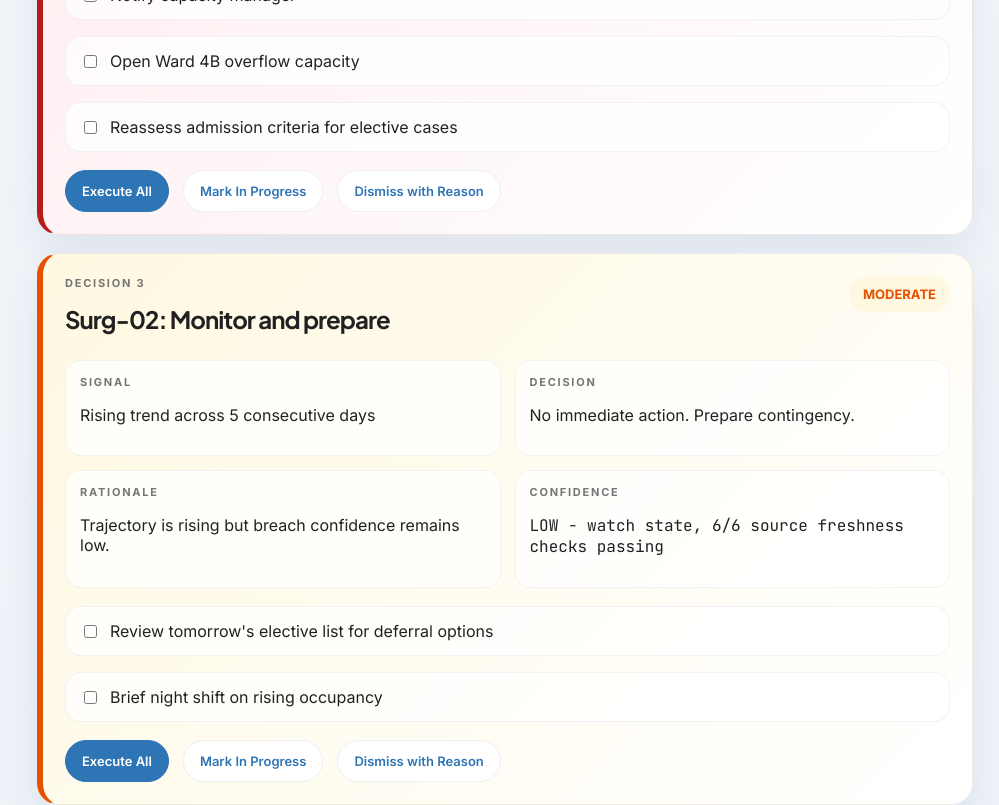
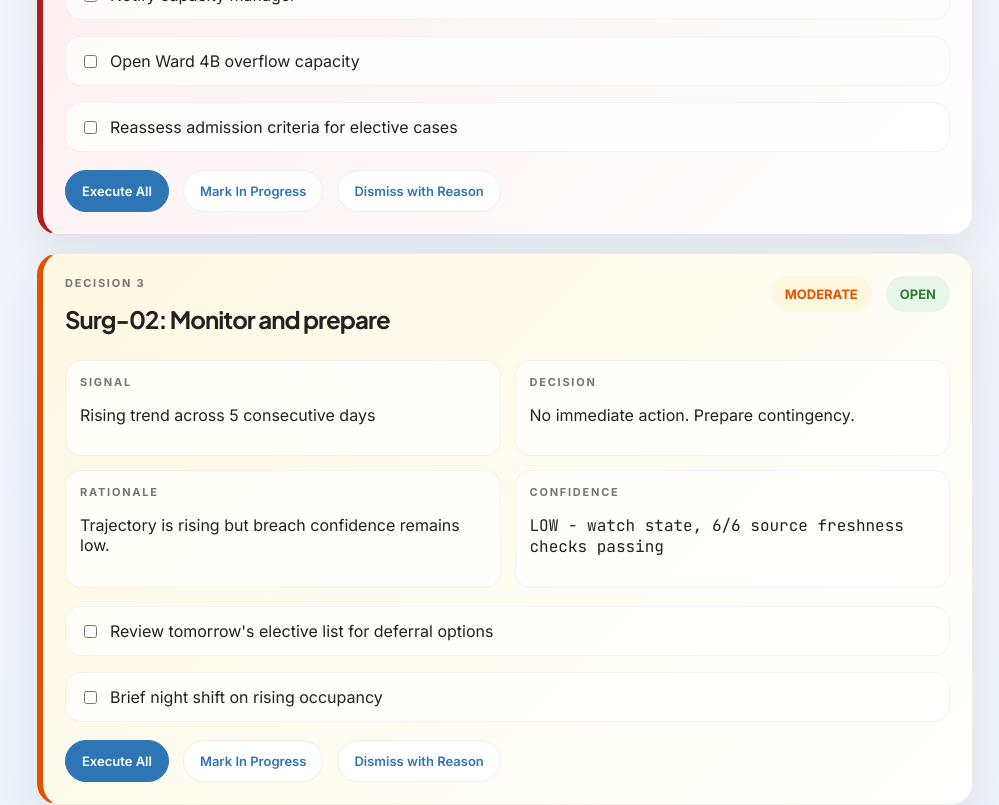
Before and after one commit to maraqa1/opencare-platform, a Next.js app in the folder apps/portal/: page /use-cases/bed-pressure/decisions in a window 1280 px wide. Shown: the part 1791-2596 px from the top of the page, without its empty margins (281-1280 px from the left). Built offline with nearby package versions, Linux system fonts and the light colour scheme.

Commit message:
Phase 4b: Wire decision card actions

```diff
--- a/apps/portal/app/use-cases/bed-pressure/decisions/page.tsx
+++ b/apps/portal/app/use-cases/bed-pressure/decisions/page.tsx
@@ -1,3 +1,4 @@
+import { DecisionCards } from "@/components/DecisionCards";
 import { PageFrame } from "@/components/page-frame";
 import { UseCaseWorkspace } from "@/components/UseCaseWorkspace";
 import { decisionQueue, resolvedDecisions } from "@/lib/use-cases";
@@ -22,67 +23,7 @@ export default function BedPressureDecisionsPage() {
           </div>
         </section>
 
-        <section className="decision-stack">
-          {decisionQueue.map((decision, index) => (
-            <article className={`decision-card ${decision.tone}`} key={decision.title}>
-              <div className="panel-header">
-                <div>
-                  <p className="eyebrow">Decision {index + 1}</p>
-                  <h3>{decision.ward}: {decision.title}</h3>
-                </div>
-                <span className={`summary-badge ${decision.tone === "critical" ? "critical" : "warning"}`}>
-                  {decision.urgency}
-                </span>
-              </div>
-              <div className="decision-grid">
-                <div>
-                  <p className="eyebrow">Signal</p>
-                  <p>{decision.signal}</p>
-                </div>
-                <div>
-                  <p className="eyebrow">Decision</p>
-                  <p>{decision.decision}</p>
-                </div>
-                <div>
-                  <p className="eyebrow">Rationale</p>
-                  <p>{decision.rationale}</p>
-                </div>
-                <div>
-                  <p className="eyebrow">Confidence</p>
-                  <p className="mono">{decision.confidence}</p>
-                </div>
-              </div>
-              <div className="action-list">
-                {decision.actions.map((action) => (
-                  <label className="action-check" key={action}>
-                    <input type="checkbox" />
-                    <span>{action}</span>
-                  </label>
-                ))}
-              </div>
-              <div className="button-row">
-                <button className="button primary" type="button">Execute All</button>
-                <button className="secondary-link" type="button">Mark In Progress</button>
-                <button className="secondary-link" type="button">Dismiss with Reason</button>
-              </div>
-            </article>
-          ))}
-        </section>
-
-        <section className="panel">
-          <p className="eyebrow">Resolved - Last 7 Days</p>
-          <div className="compact-feed">
-            {resolvedDecisions.map((decision) => (
-              <div className="compact-alert" key={decision.title}>
-                <span className="status-dot live" />
-                <div>
-                  <strong>{decision.title} ({decision.date})</strong>
-                  <p>Outcome: {decision.outcome}</p>
-                </div>
-              </div>
-            ))}
-          </div>
-        </section>
+        <DecisionCards decisions={decisionQueue} resolved={resolvedDecisions} />
       </UseCaseWorkspace>
     </PageFrame>
   );
--- /dev/null
+++ b/apps/portal/components/DecisionCards.tsx
@@ -0,0 +1,144 @@
+"use client";
+
+import { useState } from "react";
+
+import type { DecisionItem, ResolvedDecision } from "@/lib/use-cases";
+
+type DecisionState = "open" | "in_progress" | "executed" | "dismissed";
+
+function statusLabel(state: DecisionState) {
+  switch (state) {
+    case "in_progress":
+      return "IN PROGRESS";
+    case "executed":
+      return "EXECUTED";
+    case "dismissed":
+      return "DISMISSED";
+    default:
+      return "OPEN";
+  }
+}
+
+export function DecisionCards({
+  decisions,
+  resolved,
+}: {
+  decisions: DecisionItem[];
+  resolved: ResolvedDecision[];
+}) {
+  const [states, setStates] = useState<Record<string, DecisionState>>({});
+  const [checkedActions, setCheckedActions] = useState<Record<string, Record<number, boolean>>>({});
+
+  function setDecisionState(title: string, state: DecisionState) {
+    setStates((current) => ({ ...current, [title]: state }));
+  }
+
+  function executeAll(decision: DecisionItem) {
+    setCheckedActions((current) => ({
+      ...current,
+      [decision.title]: Object.fromEntries(decision.actions.map((_, index) => [index, true])),
+    }));
+    setDecisionState(decision.title, "executed");
+  }
+
+  function toggleAction(title: string, index: number) {
+    setCheckedActions((current) => ({
+      ...current,
+      [title]: {
+        ...(current[title] ?? {}),
+        [index]: !(current[title]?.[index] ?? false),
+      },
+    }));
+  }
+
+  return (
+    <>
+      <section className="decision-stack">
+        {decisions.map((decision, index) => {
+          const state = states[decision.title] ?? "open";
+          return (
+            <article className={`decision-card ${decision.tone}`} key={decision.title}>
+              <div className="panel-header">
+                <div>
+                  <p className="eyebrow">Decision {index + 1}</p>
+                  <h3>
+                    {decision.ward}: {decision.title}
+                  </h3>
+                </div>
+                <div className="summary-badges">
+                  <span className={`summary-badge ${decision.tone === "critical" ? "critical" : "warning"}`}>
+                    {decision.urgency}
+                  </span>
+                  <span className="summary-badge normal">{statusLabel(state)}</span>
+                </div>
+              </div>
+              <div className="decision-grid">
+                <div>
+                  <p className="eyebrow">Signal</p>
+                  <p>{decision.signal}</p>
+                </div>
+                <div>
+                  <p className="eyebrow">Decision</p>
+                  <p>{decision.decision}</p>
+                </div>
+                <div>
+                  <p className="eyebrow">Rationale</p>
+                  <p>{decision.rationale}</p>
+                </div>
+                <div>
+                  <p className="eyebrow">Confidence</p>
+                  <p className="mono">{decision.confidence}</p>
+                </div>
+              </div>
+              <div className="action-list">
+                {decision.actions.map((action, actionIndex) => (
+                  <label className="action-check" key={action}>
+                    <input
+                      checked={checkedActions[decision.title]?.[actionIndex] ?? false}
+                      onChange={() => toggleAction(decision.title, actionIndex)}
+                      type="checkbox"
+                    />
+                    <span>{action}</span>
+                  </label>
+                ))}
+              </div>
+              <div className="button-row">
+                <button className="button primary" onClick={() => executeAll(decision)} type="button">
+                  Execute All
+                </button>
+                <button className="secondary-link" onClick={() => setDecisionState(decision.title, "in_progress")} type="button">
+                  Mark In Progress
+                </button>
+                <button className="secondary-link" onClick={() => setDecisionState(decision.title, "dismissed")} type="button">
+                  Dismiss with Reason
+                </button>
+              </div>
+              {state !== "open" ? (
+                <p className="section-subtitle mono">
+                  Decision state updated locally: {statusLabel(state)}. API persistence is the next backend step.
+                </p>
+              ) : null}
+            </article>
+          );
+        })}
+      </section>
+
+      <section className="panel">
+        <p className="eyebrow">Resolved - Last 7 Days</p>
+        <div className="compact-feed">
+          {resolved.map((decision) => (
+            <div className="compact-alert" key={decision.title}>
+              <span className="status-dot live" />
+              <div>
+                <strong>
+                  {decision.title} ({decision.date})
+                </strong>
+                <p>Outcome: {decision.outcome}</p>
+              </div>
+            </div>
+          ))}
+        </div>
+      </section>
+    </>
+  );
+}
--- a/apps/portal/lib/use-cases.ts
+++ b/apps/portal/lib/use-cases.ts
@@ -9,6 +9,24 @@ export type UseCaseModule = {
   status: UseCaseStatus;
   summary: string;
   kpis: Array<{ label: string; value: string; note: string }>;
+};
+
+export type DecisionItem = {
+  urgency: string;
+  tone: "critical" | "warning";
+  ward: string;
+  title: string;
+  signal: string;
+  decision: string;
+  rationale: string;
+  confidence: string;
+  actions: string[];
+};
+
+export type ResolvedDecision = {
+  title: string;
+  date: string;
+  outcome: string;
 };
 
 export const useCases: UseCaseModule[] = [
@@ -64,7 +82,7 @@ export const bedPressureTabs = [
   { key: "decisions", label: "Decisions", href: "/use-cases/bed-pressure/decisions" },
 ];
 
-export const decisionQueue = [
+export const decisionQueue: DecisionItem[] = [
   {
     urgency: "URGENT",
     tone: "critical",
@@ -111,7 +129,7 @@ export const decisionQueue = [
   },
 ];
 
-export const resolvedDecisions = [
+export const resolvedDecisions: ResolvedDecision[] = [
   {
     title: "Med-01: Discharge backlog cleared",
     date: "Apr 18",
```
